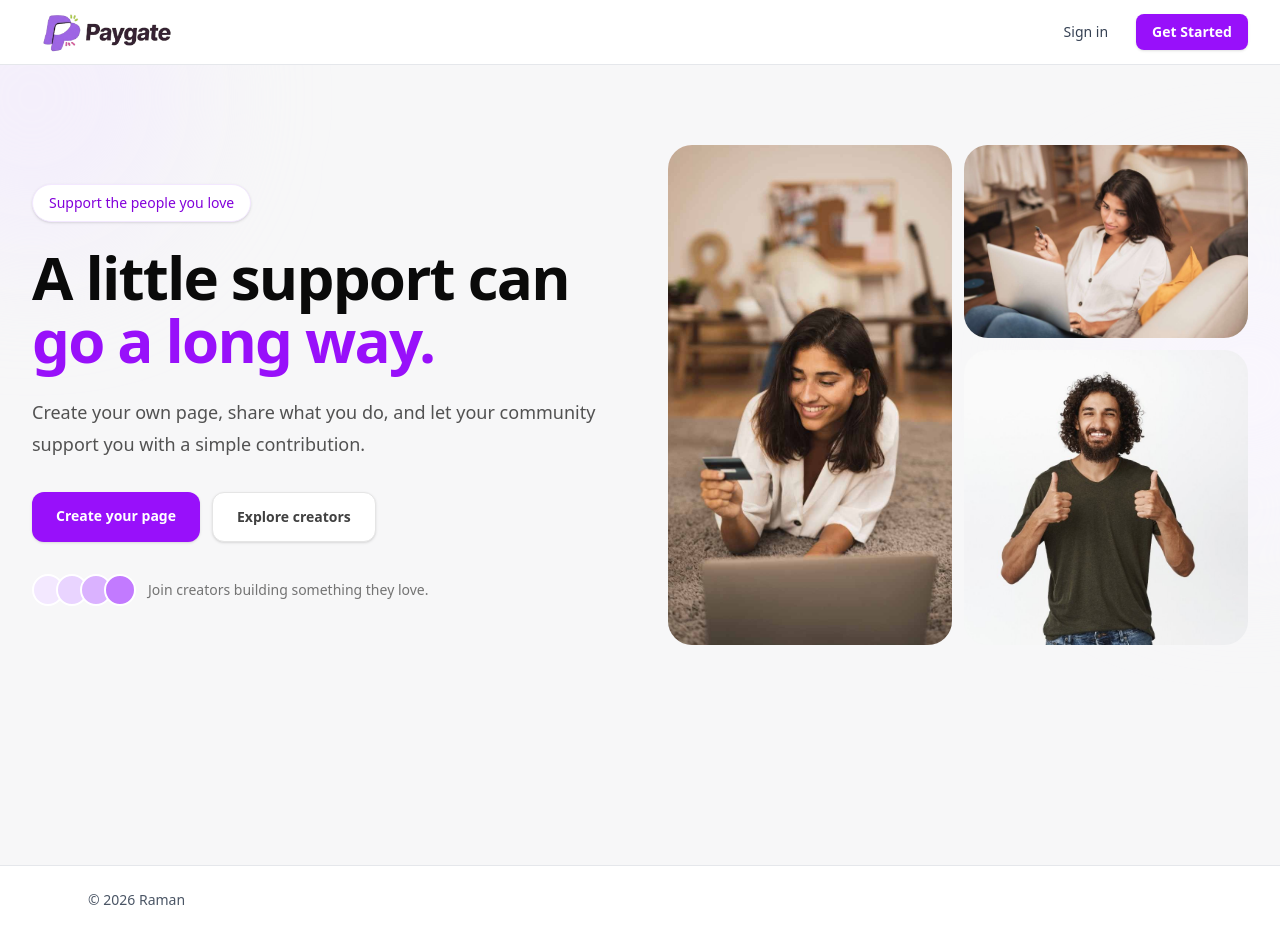
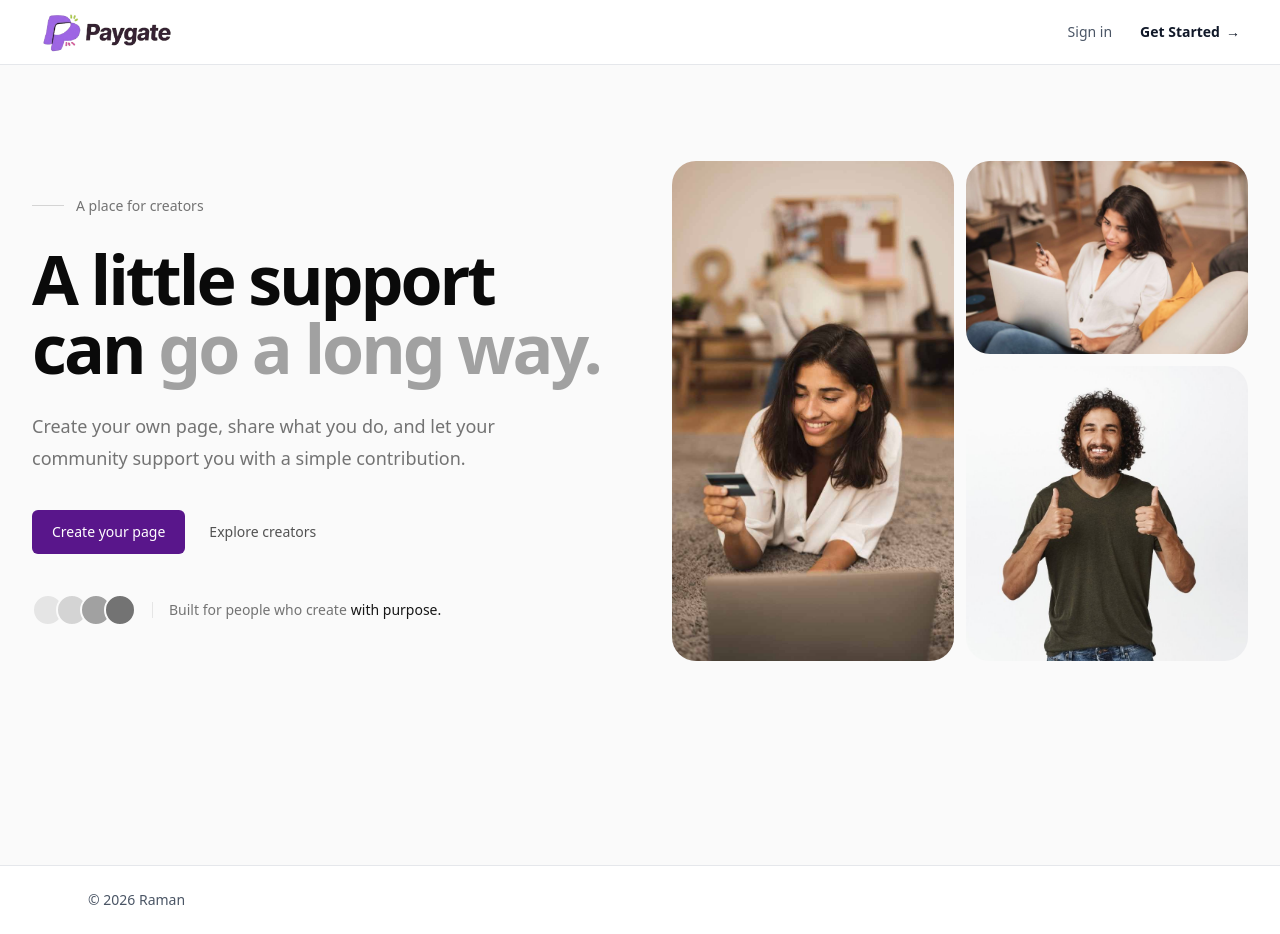
Before and after one commit to Ramxxn/pay-gate, a Next.js app: page / in a window 1280 px wide. Built offline with nearby package versions, Linux system fonts and the light colour scheme; no server answers.

Commit message:
Version 2.2

```diff
--- a/app/components/Navbar.js
+++ b/app/components/Navbar.js
@@ -140,16 +140,20 @@ const Navbar = () => {
             <>
               <Link
                 href="/sign-in"
-                className="rounded-lg px-4 py-2 text-sm font-medium text-gray-700 transition hover:bg-gray-100"
+                className="group relative px-2 py-2 text-sm font-medium text-gray-600 transition-colors hover:text-gray-950"
               >
                 Sign in
+                <span className="absolute bottom-0 left-2 right-2 h-px origin-left scale-x-0 bg-purple-600 transition-transform duration-200 group-hover:scale-x-100" />
               </Link>
 
               <Link
                 href="/sign-up"
-                className="rounded-lg bg-purple-600 px-4 py-2 text-sm font-semibold text-white shadow-sm transition hover:bg-purple-700"
+                className="group flex items-center gap-1.5 px-2 py-2 text-sm font-semibold text-gray-900 transition-colors hover:text-purple-700"
               >
                 Get Started
+                <span className="inline-block transition-transform duration-200 group-hover:translate-x-0.5">
+                  →
+                </span>
               </Link>
             </>
           )}
--- a/app/layout.js
+++ b/app/layout.js
@@ -7,8 +7,8 @@ import Script from "next/script";
 
 
 export const metadata = {
-  title: "PayGate",
-  description: "Fund Collector",
+  title: "Paygate",
+  description: "Fund Supporter",
 };
 
 export default function RootLayout({ children }) {
--- a/app/page.js
+++ b/app/page.js
@@ -1,87 +1,113 @@
 import Link from "next/link";
+import Image from "next/image";
 
 export default function Home() {
   return (
-    <main className="min-h-screen w-full bg-[#f7f7f8] text-neutral-900">
+    <main className="min-h-screen w-full bg-[#fafafa] text-neutral-900">
       <section className="relative overflow-hidden">
-        {/* Subtle background accents — no gradients */}
-        <div className="pointer-events-none absolute -left-32 -top-32 h-80 w-80 rounded-full bg-purple-100/50 blur-3xl" />
-        <div className="pointer-events-none absolute -right-32 top-40 h-80 w-80 rounded-full bg-purple-50/70 blur-3xl" />
-
-        <div className="relative mx-auto grid max-w-7xl items-center gap-14 px-6 py-12 lg:grid-cols-2 lg:px-8 lg:py-20">
+        <div className="mx-auto grid max-w-7xl items-center gap-16 px-6 py-16 sm:py-20 lg:grid-cols-2 lg:px-8 lg:py-24">
 
           {/* Left Content */}
-          <div>
-            <div className="mb-6 inline-flex items-center gap-2 rounded-full border border-purple-100 bg-white px-4 py-2 text-sm font-medium text-purple-700 shadow-sm">
-              Support the people you love
+          <div className="max-w-xl">
+
+            {/* Small eyebrow */}
+            <div className="mb-7 flex items-center gap-3 text-sm font-medium text-neutral-500">
+              <span className="h-px w-8 bg-neutral-300" />
+              A place for creators
             </div>
 
-            <h1 className="max-w-2xl text-5xl font-bold leading-[1.05] tracking-[-0.03em] text-neutral-950 sm:text-6xl">
-              A little support can
-              <span className="text-purple-600"> go a long way.</span>
+            {/* Heading */}
+            <h1 className="max-w-2xl text-5xl font-semibold leading-[1.02] tracking-[-0.045em] text-neutral-950 sm:text-6xl lg:text-[4.25rem]">
+              A little support
+              <br />
+              can{" "}
+              <span className="text-neutral-400">
+                go a long way.
+              </span>
             </h1>
 
-            <p className="mt-6 max-w-xl text-lg leading-8 text-neutral-600">
-              Create your own page, share what you do, and let your community
-              support you with a simple contribution.
+            {/* Description */}
+            <p className="mt-7 max-w-lg text-base leading-7 text-neutral-500 sm:text-lg sm:leading-8">
+              Create your own page, share what you do, and let your
+              community support you with a simple contribution.
             </p>
 
-            <div className="mt-8 flex flex-col gap-3 sm:flex-row">
+            {/* Actions */}
+            <div className="mt-9 flex flex-col items-start gap-4 sm:flex-row sm:items-center">
+
               <Link
                 href="/sign-up"
-                className="rounded-xl bg-purple-600 px-6 py-3.5 text-center text-sm font-semibold text-white shadow-sm transition duration-200 hover:bg-purple-700 hover:shadow-md"
+                className="group inline-flex items-center gap-2 rounded-md bg-purple-900 px-5 py-3 text-sm font-medium text-white transition-all duration-200 hover:bg-neutral-800 hover:shadow-lg"
               >
                 Create your page
               </Link>
 
               <Link
                 href="/creator"
-                className="rounded-xl border border-neutral-200 bg-white px-6 py-3.5 text-center text-sm font-semibold text-neutral-700 shadow-sm transition duration-200 hover:border-neutral-300 hover:bg-neutral-50"
+                className="group inline-flex items-center gap-2 px-2 py-3 text-sm font-medium text-neutral-600 transition-colors hover:text-neutral-950"
               >
                 Explore creators
               </Link>
+
             </div>
 
-            <div className="mt-8 flex items-center gap-3 text-sm text-neutral-500">
+            {/* Social proof */}
+            <div className="mt-10 flex items-center gap-4">
+
               <div className="flex -space-x-2">
-                <div className="h-8 w-8 rounded-full border-2 border-white bg-purple-100" />
-                <div className="h-8 w-8 rounded-full border-2 border-white bg-purple-200" />
-                <div className="h-8 w-8 rounded-full border-2 border-white bg-purple-300" />
-                <div className="h-8 w-8 rounded-full border-2 border-white bg-purple-400" />
+                <div className="h-8 w-8 rounded-full border-2 border-[#fafafa] bg-neutral-200" />
+                <div className="h-8 w-8 rounded-full border-2 border-[#fafafa] bg-neutral-300" />
+                <div className="h-8 w-8 rounded-full border-2 border-[#fafafa] bg-neutral-400" />
+                <div className="h-8 w-8 rounded-full border-2 border-[#fafafa] bg-neutral-500" />
               </div>
 
-              <span>Join creators building something they love.</span>
+              <div className="h-4 w-px bg-neutral-200" />
+
+              <p className="text-sm text-neutral-500">
+                Built for people who create
+                <span className="ml-1 text-neutral-900">with purpose.</span>
+              </p>
+
             </div>
           </div>
 
-          {/* Right Hero Image Grid */}
+          {/* Right Hero Image Grid — unchanged */}
           <div className="grid h-125 grid-cols-2 grid-rows-5 gap-3">
 
             <div className="row-span-5 overflow-hidden rounded-3xl bg-neutral-100">
-              <img
+              <Image
                 src="/images/ui/secure-paygate-1.jpg"
                 alt="Creator"
-                className="h-full w-full object-cover transition duration-500 hover:scale-105"
+                width={600}
+                height={1000}
+                priority
+                className="h-full w-full object-cover transition duration-700 hover:scale-105"
               />
             </div>
 
             <div className="row-span-2 overflow-hidden rounded-3xl bg-neutral-100">
-              <img
+              <Image
                 src="/images/ui/secure-paygate-2.jpg"
                 alt="Creator"
-                className="h-full w-full object-cover transition duration-500 hover:scale-105"
+                width={600}
+                height={500}
+                priority
+                className="h-full w-full object-cover transition duration-700 hover:scale-105"
               />
             </div>
 
             <div className="row-span-3 overflow-hidden rounded-3xl bg-neutral-100">
-              <img
+              <Image
                 src="/images/ui/secure-paygate-3.jpg"
                 alt="Creator"
-                className="h-full w-full object-cover transition duration-500 hover:scale-105"
+                width={600}
+                height={700}
+                className="h-full w-full object-cover transition duration-700 hover:scale-105"
               />
             </div>
 
           </div>
+
         </div>
       </section>
     </main>
```
